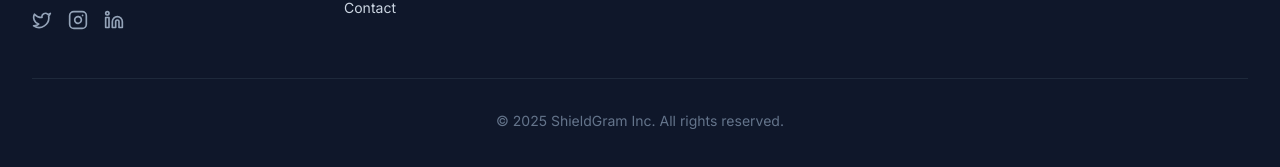
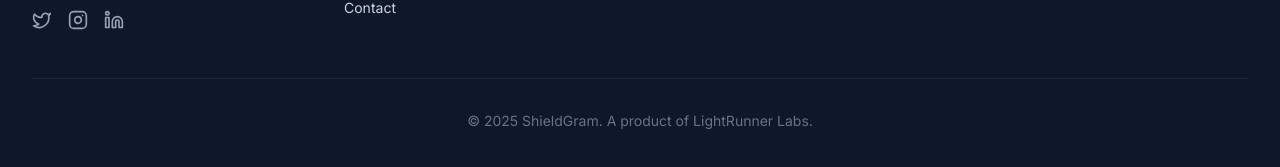
Before and after one commit to inflooai/shieldgram-frontend, a React (Vite) app: page / in a window 1280 px wide. Shown: the part 3815-3982 px from the top of the page. Built offline with nearby package versions, Linux system fonts and the light colour scheme; no server answers.

Commit message:
added pos

```diff
--- a/components/Footer.tsx
+++ b/components/Footer.tsx
@@ -41,7 +41,7 @@ const Footer: React.FC = () => {
         </div>
 
         <div className="border-t border-slate-800 mt-12 pt-8 text-center text-sm text-slate-500">
-          © {new Date().getFullYear()} ShieldGram Inc. All rights reserved.
+          © {new Date().getFullYear()} ShieldGram. A product of LightRunner Labs.
         </div>
       </div>
 
```
Also changed, not shown: public/privacy.txt, public/tos.txt.
